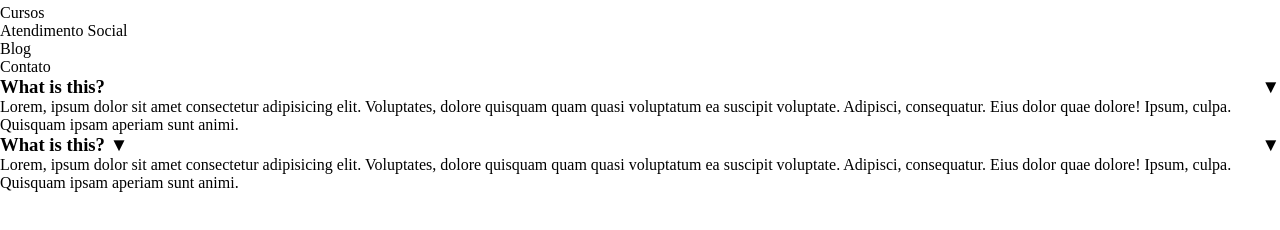
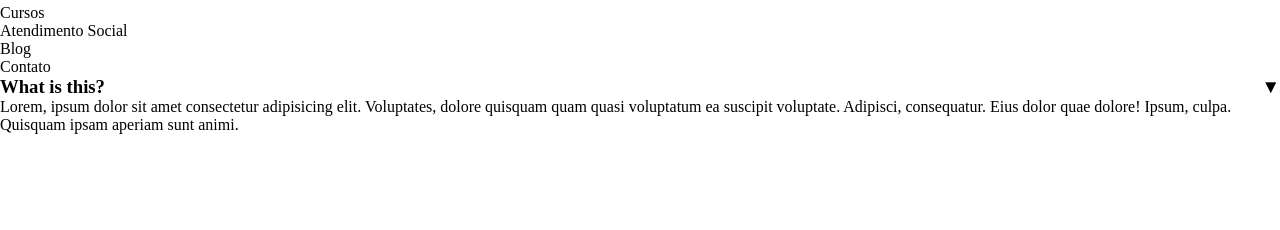
Before and after one commit to lucascpedroso/instituto_da_mente, a plain HTML site: page index.html in a window 1280 px wide. Shown: the part 32-262 px from the top of the page. Drawn offline with Linux system fonts and the light colour scheme.

Commit message:
update promotion

```diff
--- a/index.html
+++ b/index.html
@@ -37,13 +37,6 @@
                 </div>
                 <p class="faq_response">Lorem, ipsum dolor sit amet consectetur adipisicing elit. Voluptates, dolore quisquam quam quasi voluptatum ea suscipit voluptate. Adipisci, consequatur. Eius dolor quae dolore! Ipsum, culpa. Quisquam ipsam aperiam sunt animi.</p>
             </section>
-
-            <section>
-                <div class="faq_heading">
-                    <h3>What is this? &#9660;</h3>
-                </div>
-                <p class="faq_response">Lorem, ipsum dolor sit amet consectetur adipisicing elit. Voluptates, dolore quisquam quam quasi voluptatum ea suscipit voluptate. Adipisci, consequatur. Eius dolor quae dolore! Ipsum, culpa. Quisquam ipsam aperiam sunt animi.</p>
-            </section>
         </div>
     </main>
 
```
